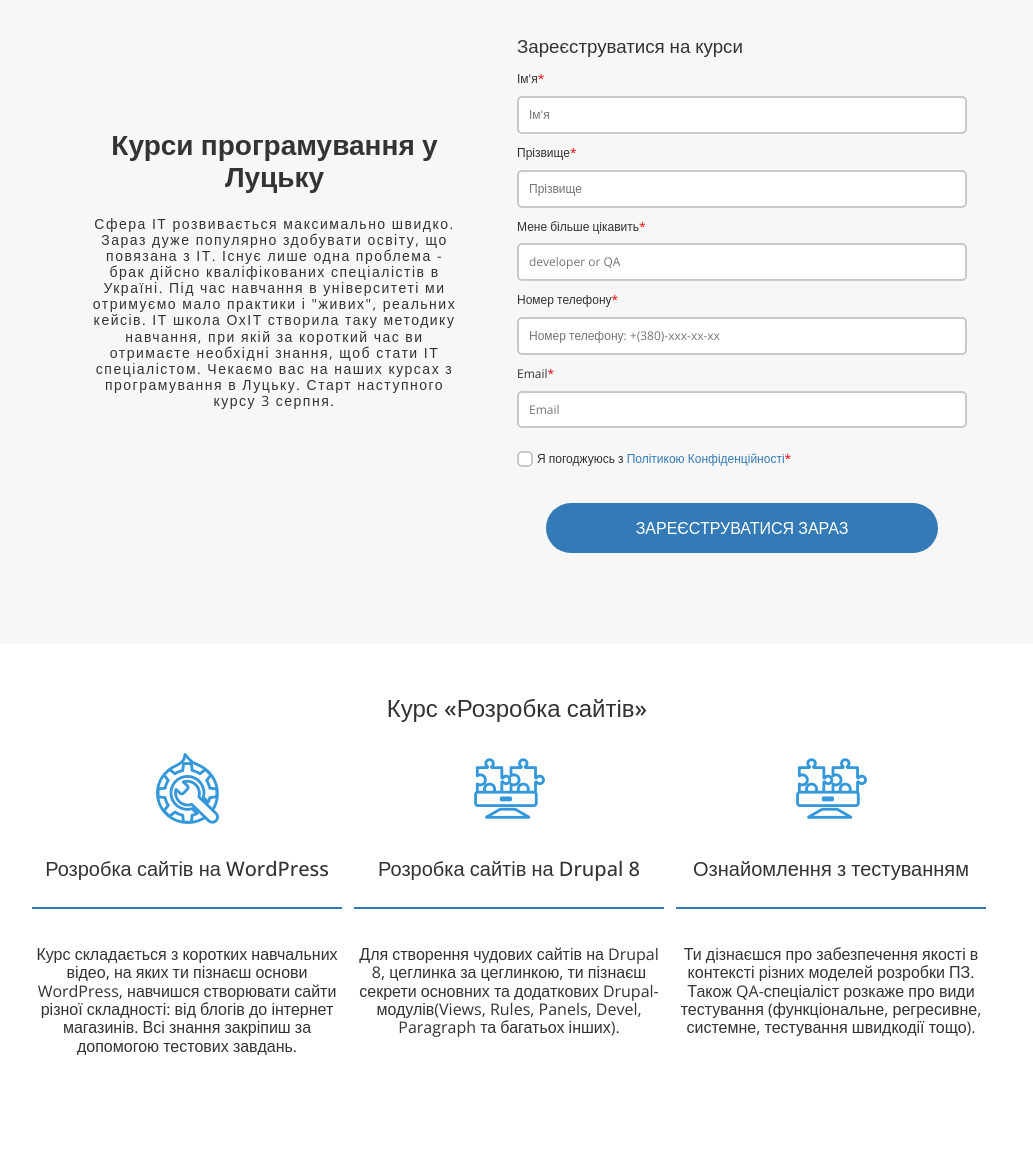
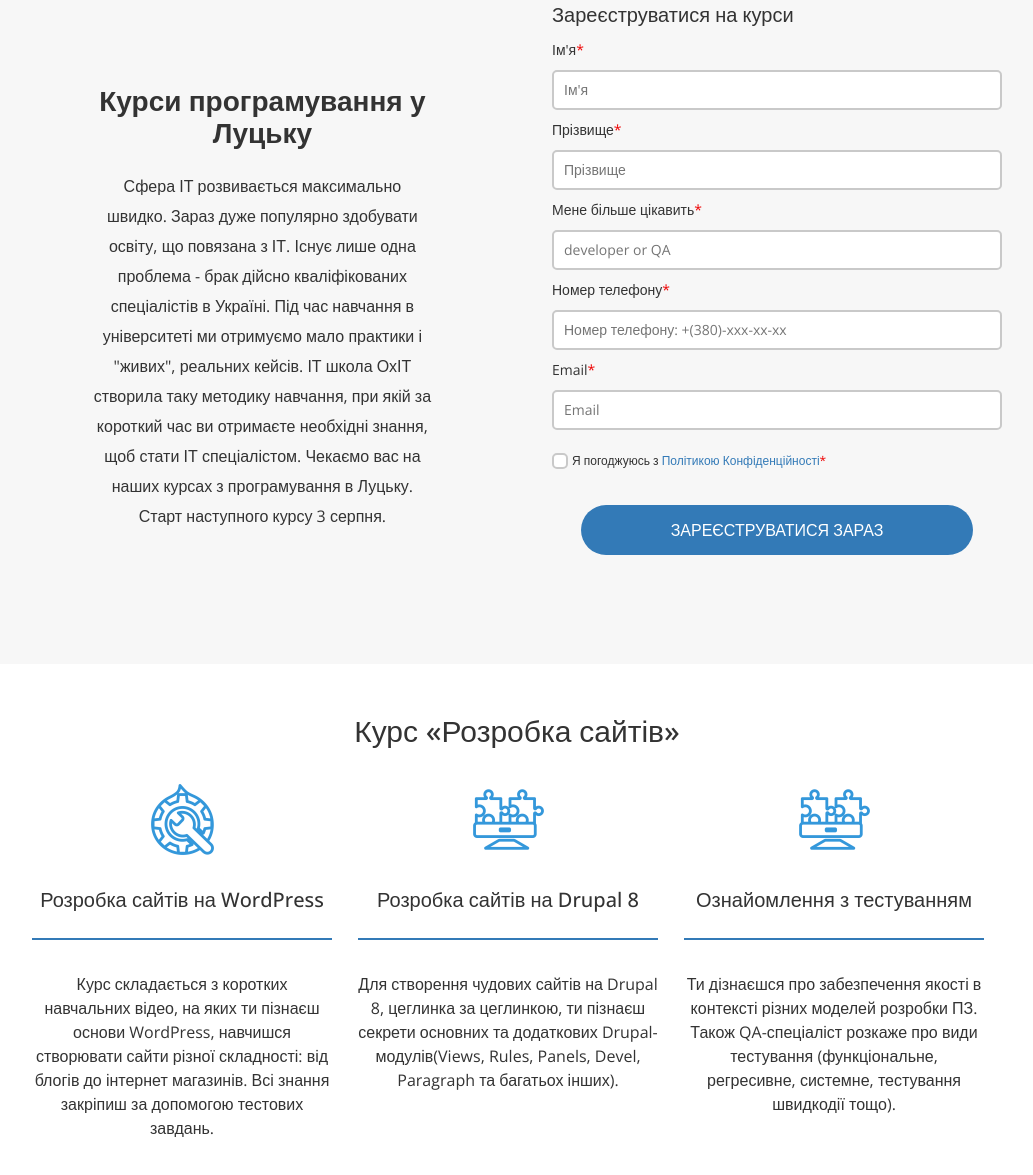
Before and after one commit to ChokolatePancake/mockup4, a website: page src/index.html in a window 1280 px wide. Shown: the part 159-1334 px from the top of the page, without its empty margins (123-1156 px from the left). Drawn offline with nearby package versions, Linux system fonts and the light colour scheme; files that its build step writes are made by us from their sources.

Commit message:
Fix style for development

```diff
--- a/src/scss/content-left.scss
+++ b/src/scss/content-left.scss
@@ -1,19 +1,19 @@
 .content-left {
-  height: 640px;
+  height: 720px;
   align-content: center;
   text-align: center;
-  width: 50%;
+  width: 47.5%;
   padding: 0 40px;
   h2 {
     font-weight: 600;
-    font-size: 32px;
+    font-size: 30px;
   }
 
   p {
     padding: 0 20px;
-    font-size: 14px;
+    font-size: 16px;
     font-weight: 300;
-    letter-spacing: 1.5px;
+    line-height: 30px;
   }
 
   @include breakpoint(desktop) {
@@ -23,33 +23,40 @@
   }
 
   @include breakpoint(laptop) {
-    padding: 0 30px;
+    height: 700px;
+    padding-left: 10px;
+    width: 55%;
     h2 {
-      font-size: 24px;
+      font-size: 26px;
     }
     p {
+      font-size: 14px;
       padding: 0 15px;
     }
   }
 
   @include breakpoint(tablet) {
-    height: 450px;
+    padding-top: 30px;
+    height: 500px;
     width: 100%;
     h2 {
       font-size: 32px;
     }
     p {
-      font-size: 16px;
+      font-size: 20px;
     }
   }
 
   @include breakpoint(phablet) {
-    height: 450px;
-    padding: 0 20px;
+    height: 490px;
+    padding: 14px 20px 0;
+    p {
+      font-size: 18px;
+    }
   }
 
   @include breakpoint(largePhone) {
-    height: 300px;
+    height: 500px;
     padding: 0;
     h2 {
       font-size: 22px;
@@ -58,6 +65,7 @@
       padding: 0;
       font-size: 12px;
       letter-spacing: 0.8px;
+      line-height: 28px;
     }
   }
 }
--- a/src/scss/development.scss
+++ b/src/scss/development.scss
@@ -4,19 +4,20 @@
   text-align: center;
   h2 {
     font-weight: 500;
+    font-size: 30px;
     margin-top: 0;
     padding-top: 50px;
-    margin-bottom: 24px;
+    margin-bottom: 28px;
   }
   &__content {
     display: flex;
-    margin: 0 -17px;
+    margin: 0 -34px;
   }
 
   &__block {
-    max-width: 360px;
+    max-width: 346px;
     text-align: center;
-    margin: 0 17px;
+    margin: 0 34px;
     h4 {
       font-weight: 500;
       font-size: 20px;
@@ -28,18 +29,20 @@
   }
 
   &__text {
-    padding-top: 36px;
+    padding-top: 32px;
     font-size: 16px;
+    line-height: 24px;
+    font-weight: 300;
     border-top: 2px solid $blue;
   }
 
   @include breakpoint(desktop) {
     &__content {
-      margin: 0 -6px;
+      margin: 0 -13px;
     }
     &__block {
-      max-width: 310px;
-      margin: 0 6px;
+      max-width: 300px;
+      margin: 0 13px;
     }
   }
 
@@ -56,12 +59,12 @@
   }
 
   @include breakpoint(slider) {
-    margin: 0 -6.5px;
+    margin: 0 -10.3px;
     h4 {
       font-size: 20px;
     }
     &__block {
-      margin: 0 6.5px;
+      margin: 0 10.3px;
       max-width: 360px;
     }
     &__text {
@@ -76,9 +79,9 @@
   }
 
   @include breakpoint(phablet) {
-    margin: 0 -16px;
+    margin: 0 -23px;
     &__block {
-      margin: 0 16px;
+      margin: 0 23px;
       max-width: 420px;
     }
     &__text {
@@ -86,6 +89,9 @@
     }
   }
   @include breakpoint(largePhone) {
+    h2 {
+      font-size: 24px;
+    }
     h4 {
       margin-bottom: 10px;
     }
--- a/src/scss/general.scss
+++ b/src/scss/general.scss
@@ -1,6 +1,6 @@
 * {
   box-sizing: border-box;
-  color: $dark-grey;
+    color: $dark-grey;
 }
 
 body {
--- a/src/scss/header.scss
+++ b/src/scss/header.scss
@@ -114,6 +114,7 @@
         }
       }
     &__links-button {
+      max-width: 550px;
       display: none;
       &.show {
         display: flex;
@@ -146,6 +147,15 @@
   }
 
   @include breakpoint(largePhone) {
+    &__links-button {
+      max-width: 280px;
+    }
+    &__links {
+      max-width: 280px;
+    }
+    &__button {
+      max-width: 280px;
+    }
     &__links {
       ol {
         width: 280px;
--- a/src/scss/registration.scss
+++ b/src/scss/registration.scss
@@ -1,28 +1,34 @@
 .registration {
   display: flex;
   justify-content: center;
-  height: 700px;
-  width: 590px;
+  height: 670px;
+  width: 600px;
   flex-direction: column;
+  margin-left: auto;
+  margin-right: 0;
   h3 {
+    color: $dark-grey;
     font-weight: 500;
     margin-bottom: 4px;
+    font-size: 20px;
     margin-top: 0;
   }
   &__step {
     display: flex;
     flex-direction: column;
     label {
-      font-size: 12px;
-      margin-top: 12px;
-      margin-bottom: 10px;
+      color: $dark-grey;
+      font-size: 14px;
+      line-height: 30px;
+      margin-top: 5px;
+      margin-bottom: 5px;
     }
     label::after {
       content: '*';
       color: $red;
     }
     input {
-      font-size: 12px;
+      font-size: 14px;
       padding: 10px;
       border-radius: 5px;
       border: 2px solid $grey;
@@ -121,24 +127,26 @@
   }
 
   @include breakpoint(laptop) {
-    width: 360px;
+    width: 320px;
     &__button {
       button {
-        padding: 16px 70px;
+        padding: 16px 59px;
       }
     }
   }
 
   @include breakpoint(tablet) {
+    height: 700px;
     h3 {
       text-align: center;
       font-size: 32px;
     }
     label {
-      font-size: 14px;
+      font-size: 16px;
+      line-height: 28px;
     }
     input {
-      font-size: 14px;
+      font-size: 16px;
     }
     width: 100%;
   }
@@ -147,6 +155,9 @@
     h3 {
       font-size: 20px;
     }
+    label {
+      margin-top: 8px;
+    }
     &__button {
       button {
         padding: 16px 39px;
```
Also changed, not shown: docs/css/styles.css.
